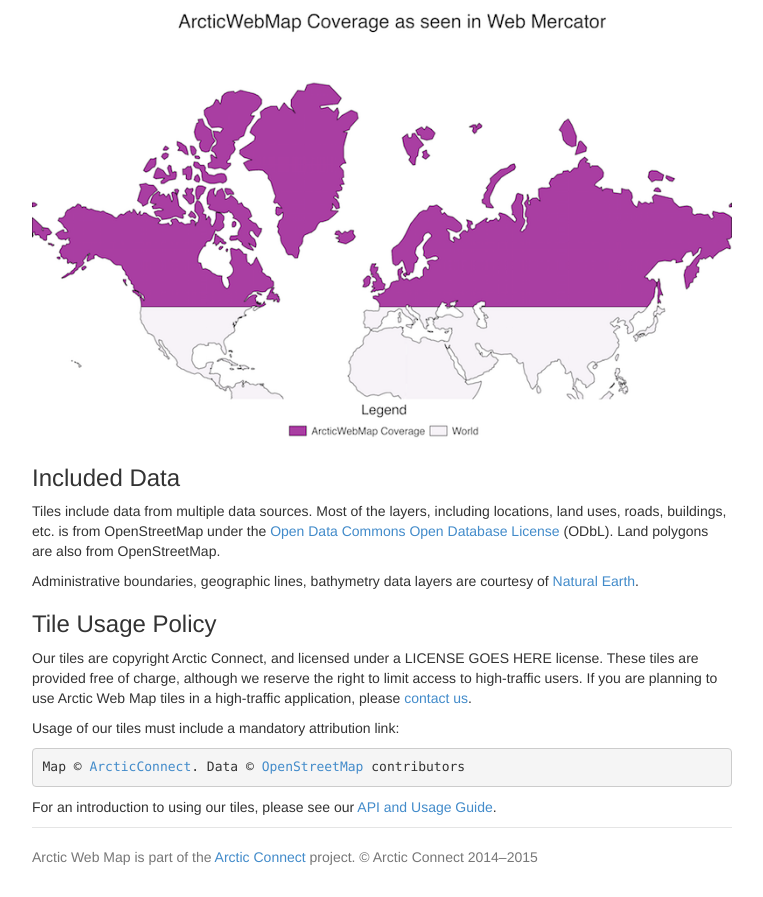
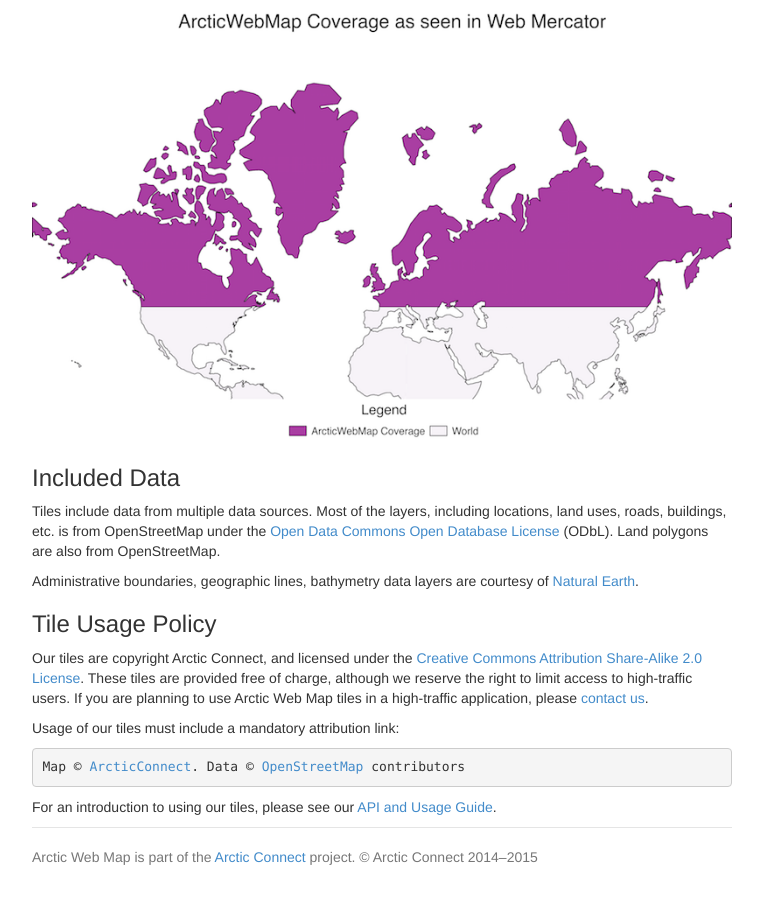
Before and after one commit to GeoSensorWebLab/arctic-web-map-pages, a website: page public/tiles.html in a window 1280 px wide. Shown: the part 635-1532 px from the top of the page, without its empty margins (258-1021 px from the left). Drawn offline with Linux system fonts and the light colour scheme.

Commit message:
Use CC-BY-SA 2.0 for tiles

```diff
--- a/public/tiles.html
+++ b/public/tiles.html
@@ -71,7 +71,7 @@
 
           <h3>Tile Usage Policy</h3>
 
-          <p>Our tiles are copyright Arctic Connect, and licensed under a LICENSE GOES HERE license. These tiles are provided free of charge, although we reserve the right to limit access to high-traffic users. If you are planning to use Arctic Web Map tiles in a high-traffic application, please <a href="about.html">contact us</a>.</p>
+          <p>Our tiles are copyright Arctic Connect, and licensed under the <a href="http://creativecommons.org/licenses/by-sa/2.0/">Creative Commons Attribution Share-Alike 2.0 License</a>. These tiles are provided free of charge, although we reserve the right to limit access to high-traffic users. If you are planning to use Arctic Web Map tiles in a high-traffic application, please <a href="about.html">contact us</a>.</p>
 
           <p>Usage of our tiles must include a mandatory attribution link:</p>
           <pre>Map © <a href="http://arcticconnect.org/">ArcticConnect</a>. Data © <a href="http://osm.org/copyright">OpenStreetMap</a> contributors</pre>
```
